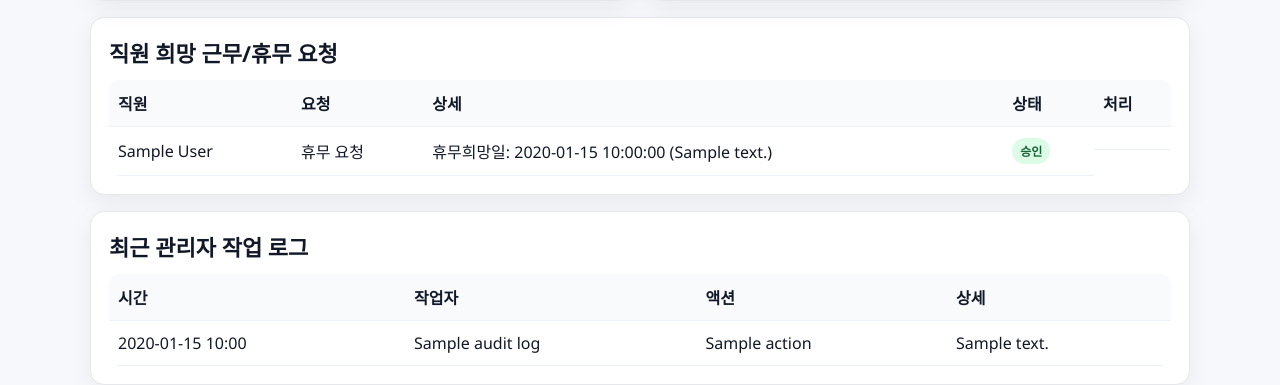
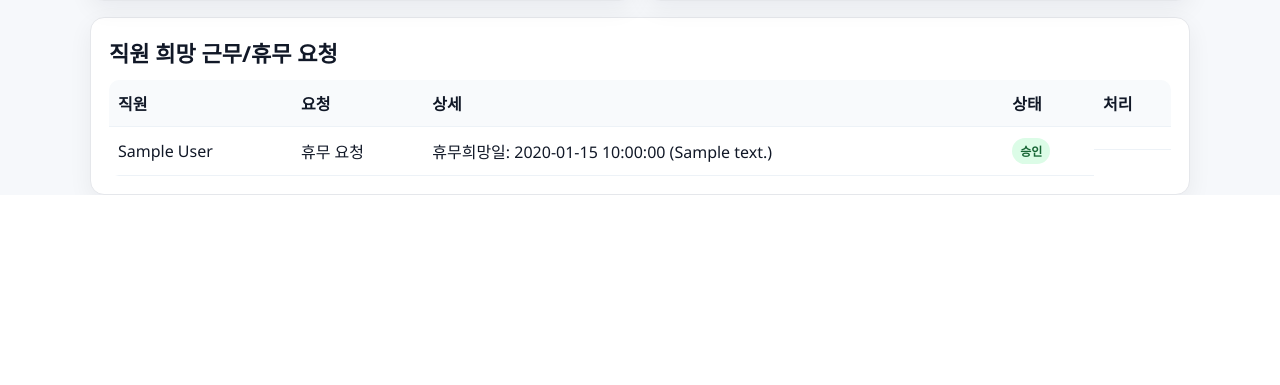
Before and after one commit to ClassIaC/hanam, a Flask app: page /admin in a window 1280 px wide. Shown: the part 1704-2089 px from the top of the page. After the commit the page ends 1899 px from the top, so only its background shows below. Run offline with Flask 3, Linux system fonts and the light colour scheme; a user stored in the database is signed in; a database or web service that is not in the repository returns one stand-in record (values such as "Sample title"); some libraries are stand-ins or nearby versions.

Commit message:
refactor(admin): 관리자 대시보드에서 작업 로그 섹션 제거
- 현장 운영자 입장에서 내부 키(manual.update 등)는 이해하기 어렵고 불필요
- 로그 자체는 audit_logs 테이블에 계속 적재되므로 추후 진단/감사에는 영향 없음
- 대시보드 로드시 audit_logs 조인 쿼리 제거로 약간의 성능 개선

Made-with: Cursor

```diff
--- a/app.py
+++ b/app.py
@@ -960,15 +960,6 @@ def admin_dashboard():
         """
     ).fetchall()
     pending_requests = [r for r in recent_requests if r["status"] == "pending"]
-    recent_audit_logs = db.execute(
-        """
-        SELECT a.action, a.details, a.created_at, u.full_name AS actor_name
-        FROM audit_logs a
-        JOIN users u ON u.id = a.actor_id
-        ORDER BY a.created_at DESC
-        LIMIT 15
-        """
-    ).fetchall()
 
     return render_template(
         "admin_dashboard.html",
@@ -979,7 +970,6 @@ def admin_dashboard():
         monthly_hours=monthly_hours,
         recent_requests=recent_requests,
         pending_requests=pending_requests,
-        recent_audit_logs=recent_audit_logs,
         approved_staff_count=approved_staff_count,
         minutes_to_pay_hours=minutes_to_pay_hours,
         format_request_detail=format_request_detail,
--- a/templates/admin_dashboard.html
+++ b/templates/admin_dashboard.html
@@ -236,22 +236,4 @@
   </table>
 </section>
 
-<section class="card">
-  <h2>최근 관리자 작업 로그</h2>
-  <table>
-    <thead>
-      <tr><th>시간</th><th>작업자</th><th>액션</th><th>상세</th></tr>
-    </thead>
-    <tbody>
-      {% for log in recent_audit_logs %}
-      <tr>
-        <td>{{ log['created_at'][:16].replace('T', ' ') }}</td>
-        <td>{{ log['actor_name'] }}</td>
-        <td>{{ log['action'] }}</td>
-        <td>{{ log['details'] }}</td>
-      </tr>
-      {% endfor %}
-    </tbody>
-  </table>
-</section>
 {% endblock %}
```
